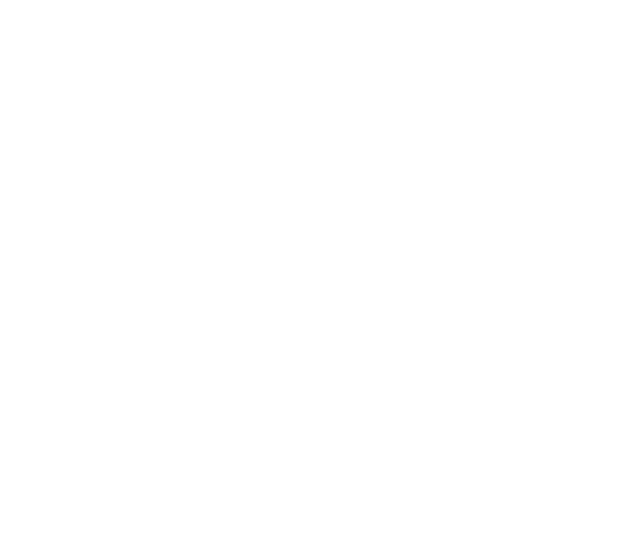
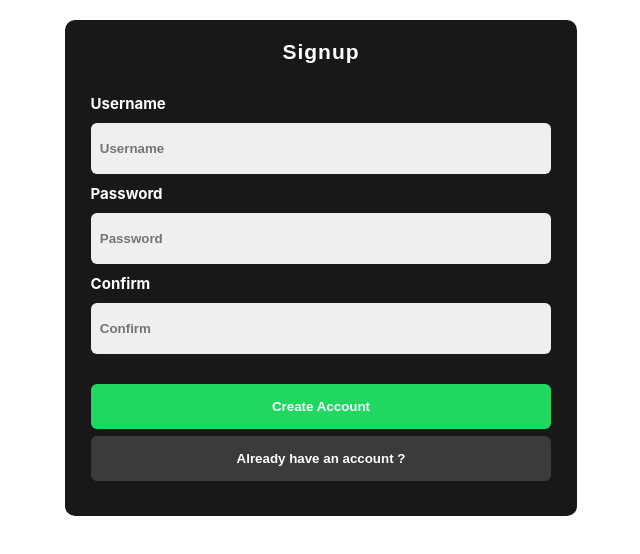
Before and after one commit to Abhinav-Bhattarai/Podstars, a Next.js app in the folder client/: page /l/signup in a window 1280 px wide. Shown: the top 554 px of the page, without its empty margins (319-959 px from the left). Built offline with nearby package versions, Linux system fonts and the light colour scheme.

Commit message:
FE: Login and signuppage

```diff
--- /dev/null
+++ b/client/Components/LandingPage/interface.tsx
@@ -0,0 +1,52 @@
+import React from "react";
+
+export interface LoginProps {
+  ChangeLoginCred: (
+    event: React.ChangeEvent<HTMLInputElement>,
+    type: "username" | "password"
+  ) => void;
+  username: string;
+  password: string;
+  Submit: (event: React.FormEvent, type: string) => void;
+}
+
+export interface SignupProps {
+  ChangeSignupCred: (
+    event: React.ChangeEvent<HTMLInputElement>,
+    type: "username" | "password" | "confirm"
+  ) => void;
+  username: string;
+  password: string;
+  confirm: string;
+  Submit: (event: React.FormEvent, type: string) => void;
+}
+
+export interface FormElementProps {
+  Submit: (event: React.FormEvent, type: string) => void;
+  type: 'signup' | 'login';
+}
+
+export interface FormHeaderProps {
+  name: string;
+}
+
+export interface FormInputProps {
+  name: string;
+  type: "password" | "text";
+  value: string;
+  placeholder: string;
+  Change: (
+    event: React.ChangeEvent<HTMLInputElement>,
+    type: "username" | "password" | "confirm"
+  ) => void;
+  formType: "username" | "password" | "confirm";
+}
+
+export interface FormInputLabelProps {
+  html_for: string;
+  label: string;
+}
+
+export interface FormSubmitButtonProps {
+  name: string;
+}
--- a/client/Components/LandingPage/reusables.tsx
+++ b/client/Components/LandingPage/reusables.tsx
@@ -0,0 +1,79 @@
+import React from "react";
+import styles from "../../styles/cred.module.scss";
+import {
+  FormElementProps,
+  FormHeaderProps,
+  FormInputLabelProps,
+  FormInputProps,
+  FormSubmitButtonProps,
+} from "./interface";
+import { useRouter } from "next/router";
+
+export const FormContainer: React.FC<{}> = ({ children }) => {
+  return <main id={styles["form-container"]}>{children}</main>;
+};
+
+export const FormHeader: React.FC<FormHeaderProps> = ({ name }) => {
+  return <header id={styles["form-header"]}>{name}</header>;
+};
+
+export const FormElement: React.FC<FormElementProps> = ({
+  children,
+  Submit,
+  type
+}) => {
+  return (
+    <React.Fragment>
+      <form id={styles["submit-form"]} onSubmit={(event) => Submit(event, type)}>
+        {children}
+      </form>
+    </React.Fragment>
+  );
+};
+
+export const FormInput: React.FC<FormInputProps> = (props) => {
+  const { name, Change, type, value, placeholder, formType } = props;
+  return (
+    <input
+      placeholder={placeholder}
+      name={name}
+      type={type}
+      value={value}
+      spellCheck="false"
+      className={styles["form-input"]}
+      onChange={(event) => Change(event, formType)}
+      autoComplete="on"
+    />
+  );
+};
+
+export const FormInputLabel: React.FC<FormInputLabelProps> = (props) => {
+  const { html_for, label } = props;
+  return (
+    <label htmlFor={html_for} id={styles["form-input-label"]}>
+      {label}
+    </label>
+  );
+};
+
+export const FormSubmitButton: React.FC<FormSubmitButtonProps> = (props) => {
+  const { name } = props;
+  return (
+    <button id={styles["form-submit-btn"]} type="submit">
+      {name}
+    </button>
+  );
+};
+
+export const FormNavigationButton: React.FC<{
+  name: string;
+  navigateTo: string;
+}> = ({ name, navigateTo }) => {
+  const router = useRouter();
+  const ChangeUrl = () => router.push(navigateTo);
+  return (
+    <button id={styles["form-navigation-btn"]} onClick={ChangeUrl}>
+      {name}
+    </button>
+  );
+};
--- a/client/package.json
+++ b/client/package.json
@@ -19,6 +19,7 @@
     "react": "17.0.2",
     "react-dom": "17.0.2",
     "react-icons": "^4.2.0",
+    "sass": "^1.42.1",
     "simple-peer": "^9.11.0",
     "socket.io-client": "^4.2.0"
   },
--- a/client/pages/l/signup.tsx
+++ b/client/pages/l/signup.tsx
@@ -1,11 +1,84 @@
-import React from 'react'
+import { NextPage } from "next";
+import React, { useState } from "react";
+import { NextPageProps } from "..";
+import {
+  FormContainer,
+  FormElement,
+  FormHeader,
+  FormInput,
+  FormInputLabel,
+  FormNavigationButton,
+  FormSubmitButton,
+} from "../../Components/LandingPage/reusables";
 
-const Signup = () => {
-    return (
-        <div>
+const Signup: NextPage<NextPageProps> = (props) => {
+  const [username, setUsername] = useState<string>("");
+  const [password, setPassword] = useState<string>("");
+  const [confirm, setConfirm] = useState<string>("");
 
-        </div>
-    )
-}
+  const Submit = () => {};
+
+  const ChangeSignupCred = (
+    event: React.ChangeEvent<HTMLInputElement>,
+    type: string
+  ) => {
+    const value = event.target.value;
+    switch (type) {
+      case "username":
+        setUsername(value);
+        break;
+      case "password":
+        setPassword(value);
+        break;
+      case "confirm":
+        setConfirm(value);
+        break;
+    }
+  };
+
+  return (
+    <React.Fragment>
+      <FormContainer>
+        <FormHeader name="Signup" />
+        <FormElement type="signup" Submit={Submit}>
+          <FormInputLabel label="Username" html_for="signup_username" />
+          <FormInput
+            name="signup_username"
+            type="text"
+            formType="username"
+            placeholder="Username"
+            value={username}
+            Change={(event) => ChangeSignupCred(event, "username")}
+          />
+
+          <FormInputLabel label="Password" html_for="signup_password" />
+          <FormInput
+            name="signup_password"
+            type="password"
+            formType="password"
+            placeholder="Password"
+            value={password}
+            Change={(event) => ChangeSignupCred(event, "password")}
+          />
+
+          <FormInputLabel label="Confirm" html_for="signup_confirm" />
+          <FormInput
+            name="signup_confirm"
+            type="password"
+            formType="confirm"
+            placeholder="Confirm"
+            value={confirm}
+            Change={(event) => ChangeSignupCred(event, "confirm")}
+          />
+          <FormSubmitButton name="Create Account" />
+        </FormElement>
+        <FormNavigationButton
+          navigateTo="/l/login"
+          name="Already have an account ?"
+        />
+      </FormContainer>
+    </React.Fragment>
+  );
+};
 
 export default Signup;
--- /dev/null
+++ b/client/styles/cred.module.scss
@@ -0,0 +1,90 @@
+@mixin centerFlex {
+  display: flex;
+  align-items: center;
+  justify-content: center;
+}
+
+#form-container {
+  width: 40%;
+  @include centerFlex;
+  flex-direction: column;
+  margin: 20px auto;
+  background-color: #181818;
+  padding-bottom: 20px;
+  border-radius: 10px;
+  position: relative;
+  z-index: 3;
+
+  #form-header {
+    padding: 20px 0;
+    @include centerFlex;
+    font-weight: bold;
+    font-size: 21px;
+    width: 100%;
+    color: #fefefe;
+    font-family: sans-serif;
+    letter-spacing: 1px;
+  }
+
+  #submit-form {
+    display: flex;
+    flex-direction: column;
+    width: 90%;
+
+    label {
+      font-weight: bold;
+      margin: 10px 0;
+      font-size: 15px;
+      color: #fefefe;
+    }
+
+    input {
+      padding: 18px 2%;
+      border-radius: 6px;
+      font-weight: bold;
+      border: none;
+      background-color: #efefef;
+
+      &:focus {
+        outline: none;
+      }
+    }
+
+    #form-submit-btn {
+      margin: 15px 0;
+      margin-bottom: 2px;
+      border: none;
+      border-radius: 6px;
+      font-weight: bold;
+      padding: 15px 0;
+      margin-top: 30px;
+      background-color: #20d760;
+      color: #fefefe;
+      cursor: pointer;
+      transition: 0.3s;
+
+      &:hover {
+        background-color: #07ca4c;
+      }
+    }
+  }
+
+  #form-navigation-btn {
+    margin: 5px 0;
+    margin-bottom: 15px;
+    border: none;
+    border-radius: 6px;
+    font-weight: bold;
+    padding: 15px 0;
+    background-color: rgb(59, 59, 59);
+    color: #fefefe;
+    width: 90%;
+    cursor: pointer;
+
+    transition: 0.3s;
+
+    &:hover {
+      background-color: rgb(65, 65, 65);
+    }
+  }
+}
```
Also changed, not shown: client/pages/l/login.tsx (+66 -9 lines), 1 other file (tests, documents, lock files or other folders).
